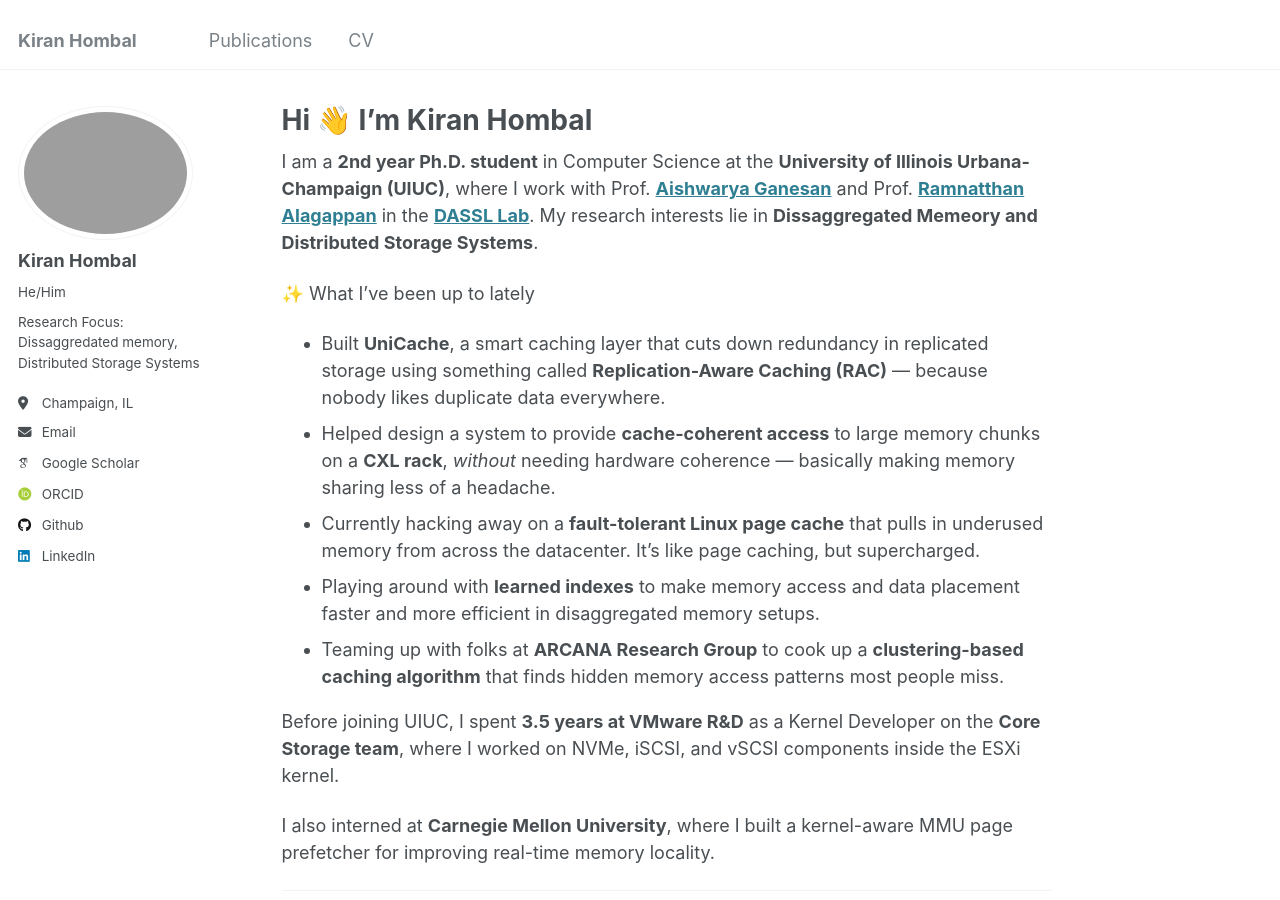
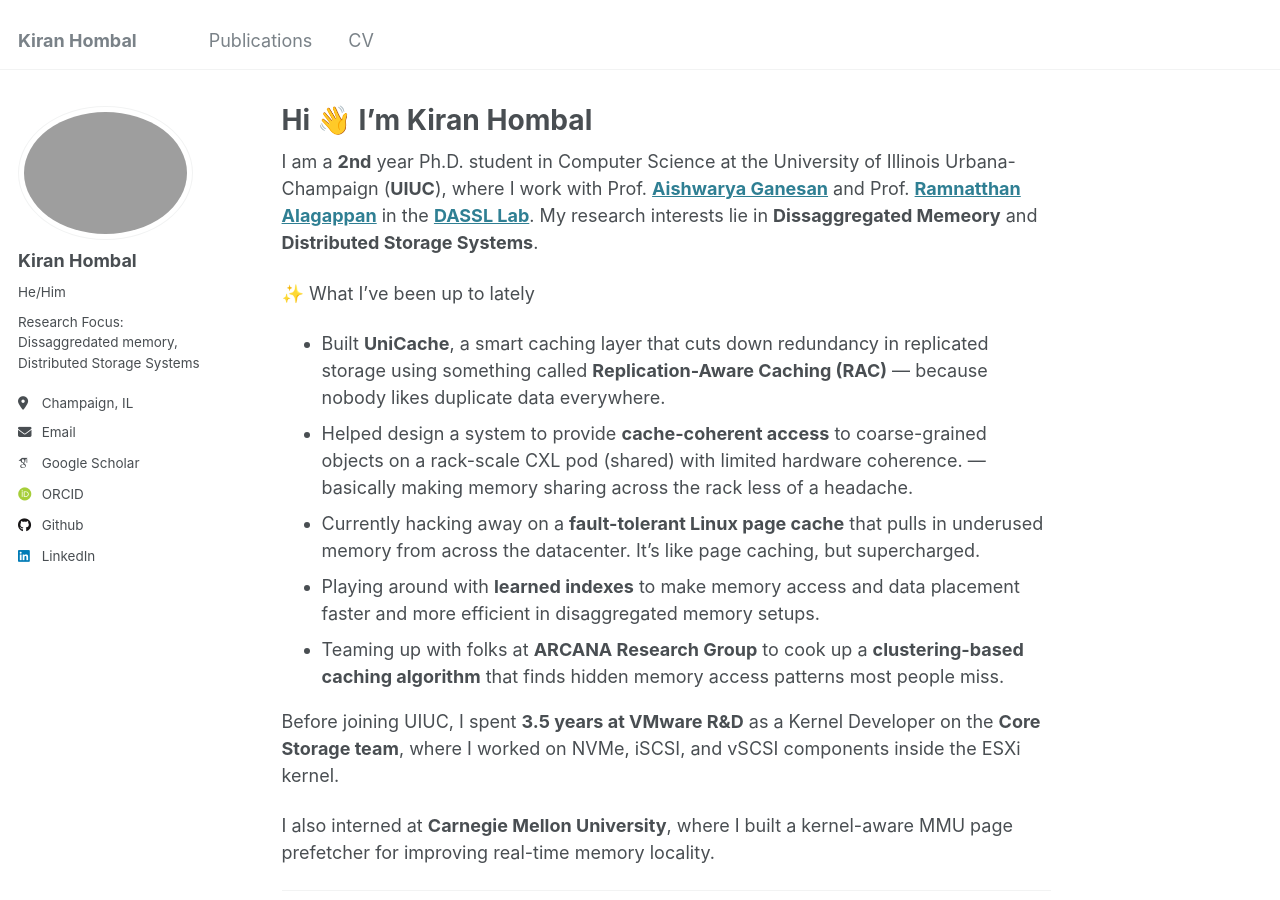
Before and after one commit to KSTARK007/KSTARK007.github.io, a Jekyll site: the page built from _pages/about.md, in a window 1280 px wide and 900 px high. Built offline with Jekyll 4.4.1, drawn with Linux system fonts in a browser that asks for light colours; some web fonts are replaced.

Commit message:
fix wording and improve clarity in about section

```diff
--- a/_pages/about.md
+++ b/_pages/about.md
@@ -7,13 +7,13 @@
   - /about.html
 ---
 
-I am a **2nd year Ph.D. student** in Computer Science at the **University of Illinois Urbana-Champaign (UIUC)**, where I work with Prof. [**Aishwarya Ganesan**](https://aishwaryaganesan.github.io/) and Prof. [**Ramnatthan Alagappan**](https://ramalagappan.github.io/) in the [**DASSL Lab**](https://dassl-uiuc.github.io/). My research interests lie in **Dissaggregated Memeory and Distributed Storage Systems**.
+I am a **2nd** year Ph.D. student in Computer Science at the University of Illinois Urbana-Champaign (**UIUC**), where I work with Prof. [**Aishwarya Ganesan**](https://aishwaryaganesan.github.io/) and Prof. [**Ramnatthan Alagappan**](https://ramalagappan.github.io/) in the [**DASSL Lab**](https://dassl-uiuc.github.io/). My research interests lie in **Dissaggregated Memeory** and **Distributed Storage Systems**.
 
 
 ✨ What I’ve been up to lately
 
 - Built **UniCache**, a smart caching layer that cuts down redundancy in replicated storage using something called **Replication-Aware Caching (RAC)** — because nobody likes duplicate data everywhere.
-- Helped design a system to provide **cache-coherent access** to large memory chunks on a **CXL rack**, *without* needing hardware coherence — basically making memory sharing less of a headache.
+- Helped design a system to provide **cache-coherent access** to coarse-grained objects on a rack-scale CXL pod (shared) with limited hardware coherence. — basically making memory sharing across the rack less of a headache.
 - Currently hacking away on a **fault-tolerant Linux page cache** that pulls in underused memory from across the datacenter. It’s like page caching, but supercharged.
 - Playing around with **learned indexes** to make memory access and data placement faster and more efficient in disaggregated memory setups.
 - Teaming up with folks at **ARCANA Research Group** to cook up a **clustering-based caching algorithm** that finds hidden memory access patterns most people miss.
```
